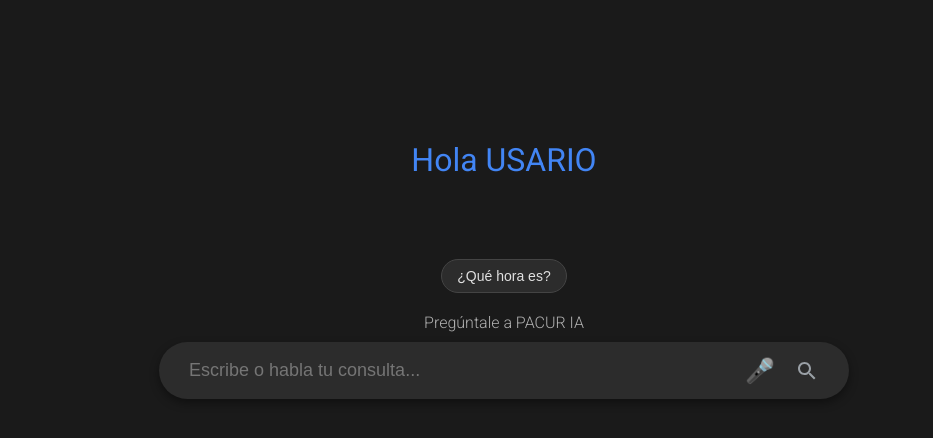
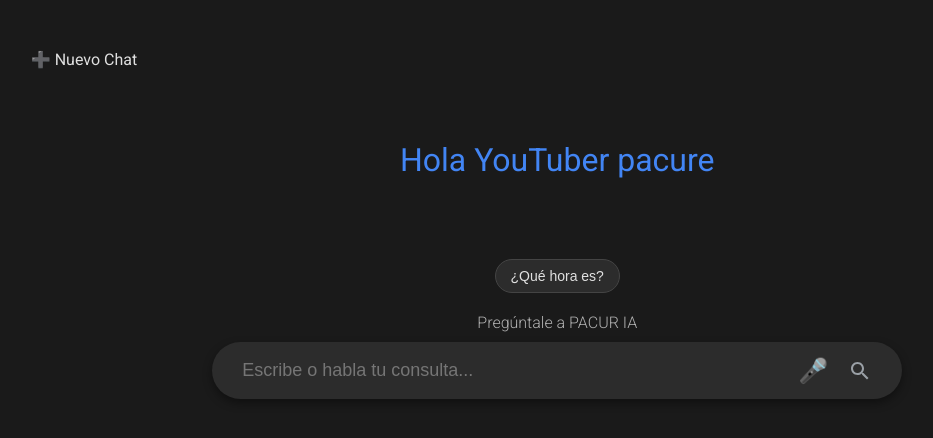
Before and after one commit to pacureok/IA, a Flask app: page / in a window 1280 px wide. Shown: the top 438 px of the page, without its empty margins (136-1069 px from the left). Run offline with Flask 3, Linux system fonts and the light colour scheme.

Commit message:
Update index.html

```diff
--- a/templates/index.html
+++ b/templates/index.html
@@ -6,10 +6,21 @@
     <title>PACUR Buscador</title>
     <link rel="stylesheet" href="{{ url_for('static', filename='style.css') }}">
     <link href="https://fonts.googleapis.com/css2?family=Roboto:wght@300;400;500;700&display=swap" rel="stylesheet">
-</head>
+
+    <link rel="icon" type="image/x-icon" href="{{ url_for('static', filename='img/imagres.ico') }}">
+    </head>
 <body>
+    <div class="sidebar">
+        <div id="historyList" class="history-list">
+            <div class="history-item new-chat-btn">➕ Nuevo Chat</div>
+        </div>
+    </div>
+
     <div class="container">
-        <h1 class="main-title">Hola USARIO</h1>
+        <h1 class="main-title">Hola YouTuber pacure</h1>
+
+        <div id="chatWindow" class="chat-window">
+            </div>
 
         <div class="quick-access-buttons">
             <button id="timeWeatherBtn" class="quick-btn">¿Qué hora es?</button>
@@ -24,7 +35,8 @@
                     placeholder="Escribe o habla tu consulta..."
                     autocomplete="off"
                 >
-                <button id="voiceBtn" class="voice-btn">🎤</button> <button id="searchBtn">
+                <button id="voiceBtn" class="voice-btn">🎤</button>
+                <button id="searchBtn">
                     <svg class="search-icon" viewBox="0 0 24 24" width="24" height="24" fill="currentColor">
                         <path d="M15.5 14h-.79l-.28-.27C15.41 12.59 16 11.11 16 9.5 16 5.91 13.09 3 9.5 3S3 5.91 3 9.5 5.91 16 9.5 16c1.61 0 3.09-.59 4.23-1.57l.27.28v.79l5 4.99L20.49 19l-4.99-5zm-6 0C7.01 14 5 11.99 5 9.5S7.01 5 9.5 5 14 7.01 14 9.5 11.99 14 9.5 14z"/>
                     </svg>
@@ -39,16 +51,7 @@
 
         <div id="error" class="error hidden"></div>
 
-        <div id="timeInfo" class="time-info hidden"></div>
-
-        <div id="resultSection" class="result-section hidden">
-            <div class="source-badge" id="sourceBadge"></div>
-            <h2 id="resultTitle"></h2>
-            <button id="stopSpeakerBtn" class="stop-btn hidden">⏹️ Detener Lectura</button>
-            <div id="resultText" class="result-text"></div>
-            <a id="resultLink" href="#" target="_blank" class="result-link">Ver fuente completa →</a>
         </div>
-    </div>
 
     <script src="{{ url_for('static', filename='script.js') }}"></script>
 </body>
```
